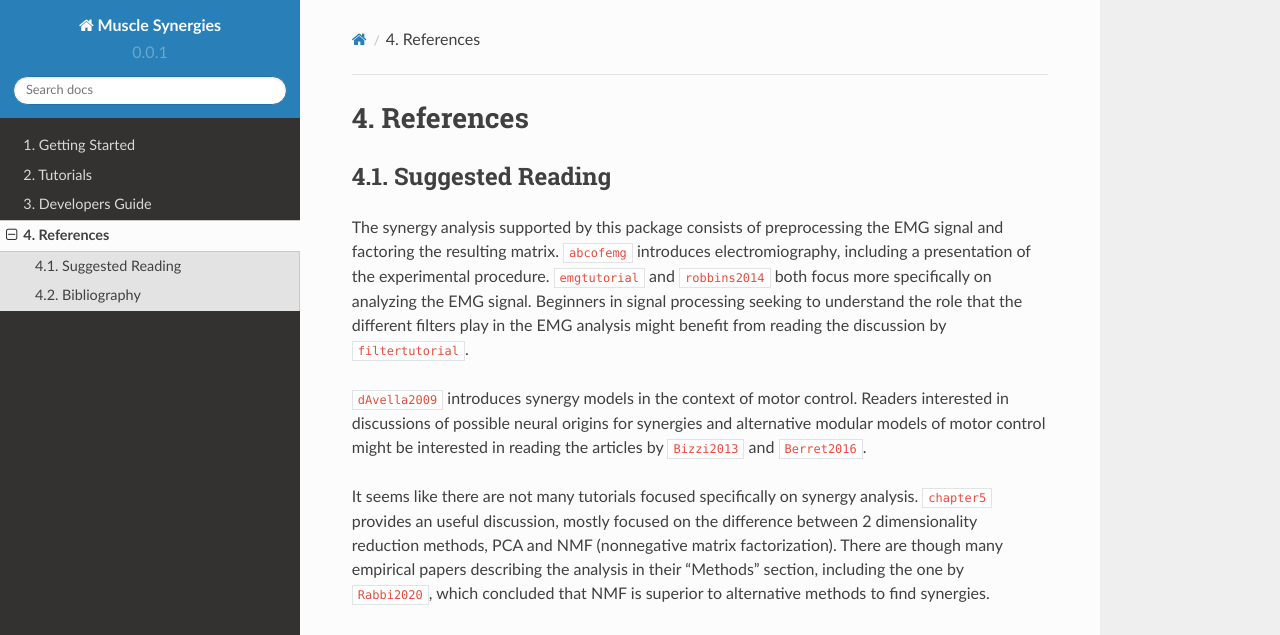
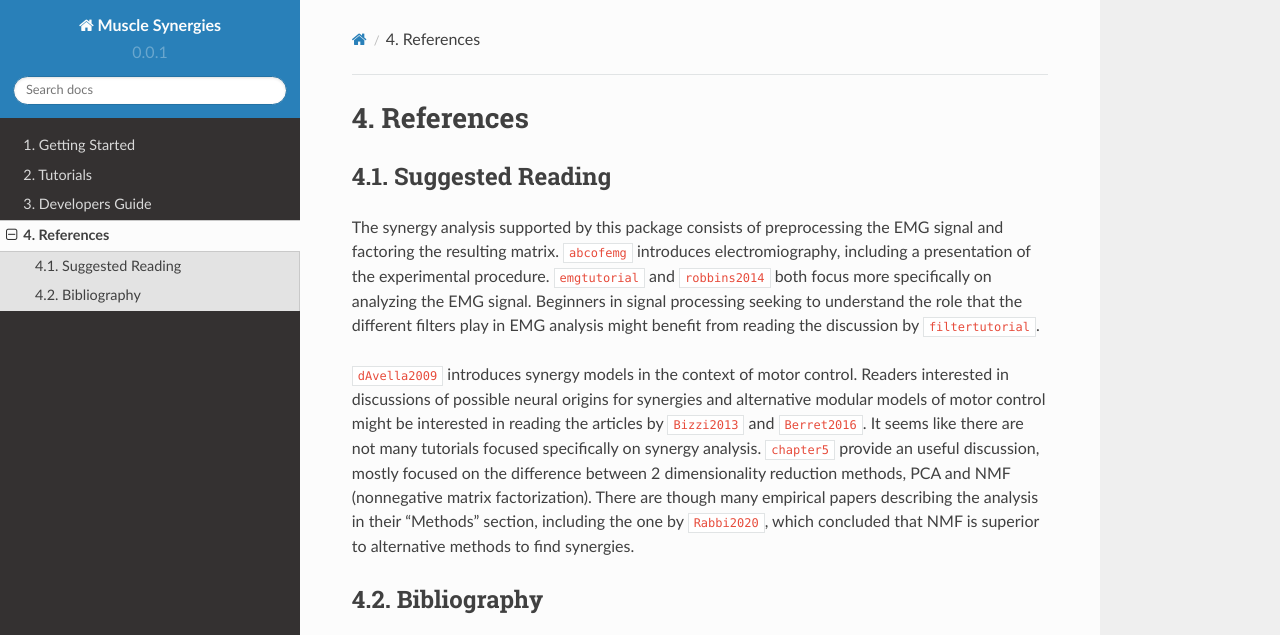
Before and after one commit to elvis-sik/muscle_synergies, a Sphinx documentation site: the page built from docs/source/references/index.rst, in a window 1280 px wide and 940 px high, cut to the strip 0-635 px from the top of the window. Built offline with Sphinx 7.4.7 and the Read the Docs theme 2.0.0, drawn with Linux system fonts in a browser that asks for light colours; pages that are not in the unit, such as notebooks, are missing from menus; cross-references to code outside the pages are shown as plain code.

Commit message:
Reword references page in docs

```diff
--- a/docs/source/references/index.rst
+++ b/docs/source/references/index.rst
@@ -5,13 +5,12 @@ Suggested Reading
 =================
 
 The synergy analysis supported by this package consists of preprocessing the EMG signal and factoring the resulting matrix. :cite:t:`abcofemg` introduces electromiography, including a presentation of the experimental procedure. :cite:t:`emgtutorial` and :cite:t:`robbins2014` both focus more specifically on analyzing the EMG signal.
-Beginners in signal processing seeking to understand the role that the different filters play in the EMG analysis might benefit from reading the discussion by :cite:t:`filtertutorial`.
+Beginners in signal processing seeking to understand the role that the different filters play in EMG analysis might benefit from reading the discussion by :cite:t:`filtertutorial`.
 
 :cite:t:`dAvella2009` introduces synergy models in the context of motor control.
 Readers interested in discussions of possible neural origins for synergies and alternative modular models of motor control might be interested in reading the articles by :cite:t:`Bizzi2013` and :cite:t:`Berret2016`.
-
 It seems like there are not many tutorials focused specifically on synergy analysis.
-:cite:t:`chapter5` provides an useful discussion, mostly focused on the difference between 2 dimensionality reduction methods, PCA and NMF (nonnegative matrix factorization).
+:cite:t:`chapter5` provide an useful discussion, mostly focused on the difference between 2 dimensionality reduction methods, PCA and NMF (nonnegative matrix factorization).
 There are though many empirical papers describing the analysis in their "Methods" section, including the one by :cite:t:`Rabbi2020`, which concluded that NMF is superior to alternative methods to find synergies.
 
 Bibliography
```
